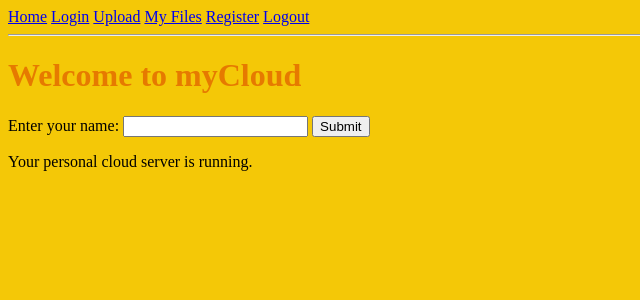
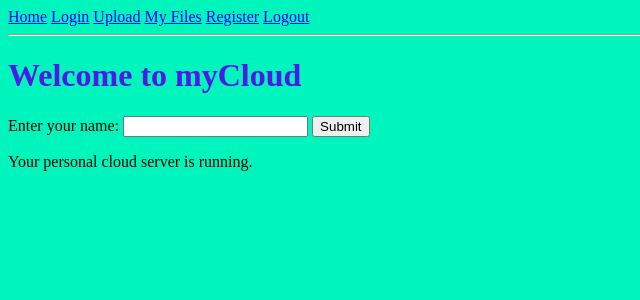
Before and after one commit to nikunjmundhra/myCloud, a Flask app: page / in a window 1280 px wide. Shown: the top 300 px of the page, without its empty margins (0-640 px from the left). Run offline with Flask 3, Linux system fonts and the light colour scheme.

Commit message:
test succesful

```diff
--- a/app/static/css/style.css
+++ b/app/static/css/style.css
@@ -1,6 +1,6 @@
 body{
-    background-color: rgb(244, 200, 7);
+    background-color: rgb(0, 245, 188);
 }
 h1{
-    color:rgb(230, 122, 0);
+    color:rgb(76, 25, 230);
 }
```
